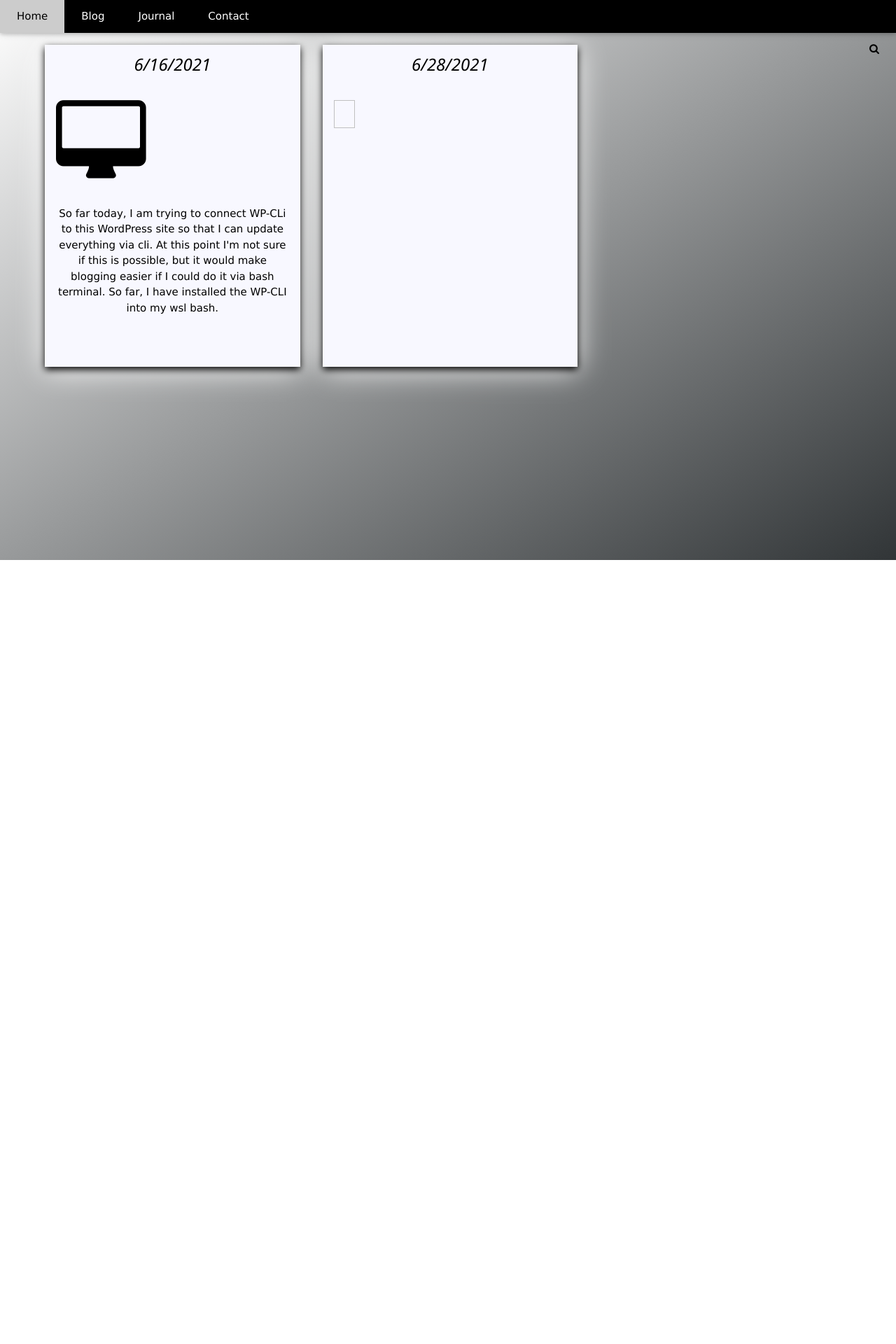
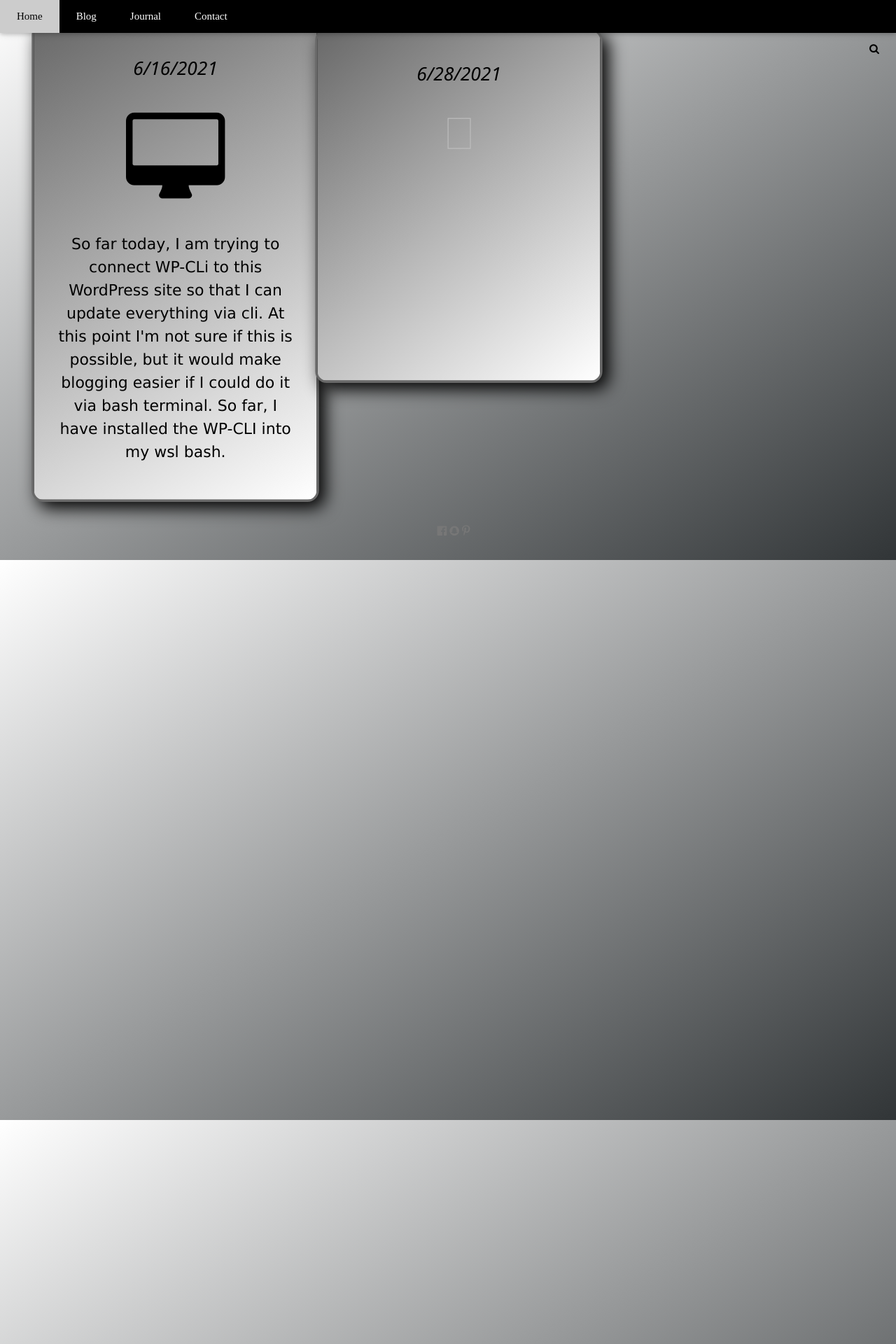
Before and after one commit to s501094/s501094.github.io, a PHP site: page /Blog/Posts/index.html in a window 1280 px wide. Shown: the top 1920 px of the page at 70% size. Before the commit the page ends 800 px from the top, so only its background shows below. Run offline with PHP 8.4, Linux system fonts and the light colour scheme.

Commit message:
editing blog post

```diff
--- a/Blog/Posts/index.html
+++ b/Blog/Posts/index.html
@@ -1,5 +1,8 @@
 <!DOCTYPE html>
-<html xmlns:og="http://opengraphprotocol.org/schema/" xmlns:fb="http://www.facebook.com/2008/fbml" class="yui3-js-enabled js-focus-visible js flexbox canvas canvastext webgl no-touch hashchange history draganddrop rgba hsla multiplebgs backgroundsize borderimage borderradius boxshadow textshadow opacity cssanimations csscolumns cssgradients no-cssreflections csstransforms no-csstransforms3d csstransitions video audio svg inlinesvg svgclippaths wf-proximanova-n4-active wf-ratio-n4-active wf-brandongrotesque-n5-active wf-proximanova-n3-active wf-proximanova-n6-active wf-proximanova-n7-active wf-proximanova-i3-active wf-proximanova-i4-active wf-proximanova-i7-active wf-brandongrotesque-n7-active wf-brandongrotesque-i7-active wf-ratio-n7-active wf-brandongrotesque-i5-active wf-ratio-i7-active wf-ratio-i4-active wf-active vh" data-js-focus-visible="" style="" id="yui_3_17_2_1_1624736851374_301" lang="en-US"><div id="yui3-css-stamp" style="position: absolute !important; visibility: hidden !important"></div>
+<html xmlns:og="http://opengraphprotocol.org/schema/" xmlns:fb="http://www.facebook.com/2008/fbml" class="yui3-js-enabled js-focus-visible js flexbox canvas canvastext webgl no-touch hashchange history draganddrop rgba hsla multiplebgs backgroundsize borderimage borderradius boxshadow textshadow opacity cssanimations csscolumns cssgradients no-cssreflections csstransforms no-csstransforms3d csstransitions video audio svg inlinesvg svgclippaths wf-proximanova-n4-active wf-ratio-n4-active wf-brandongrotesque-n5-active wf-proximanova-n3-active wf-proximanova-n6-active wf-proximanova-n7-active wf-proximanova-i3-active wf-proximanova-i4-active wf-proximanova-i7-active wf-brandongrotesque-n7-active wf-brandongrotesque-i7-active wf-ratio-n7-active wf-brandongrotesque-i5-active wf-ratio-i7-active wf-ratio-i4-active wf-active vh"
+    data-js-focus-visible="" id="yui_3_17_2_1_1624736851374_301" lang="en-US">
+<div id="yui3-css-stamp" style="position: absolute !important; visibility: hidden !important"></div>
+
 <head>
     <title>Tyler Ellis blog/Journal</title>
     <meta charset="UTF-8">
@@ -10,6 +13,7 @@
     <link rel="stylesheet" href="https://fonts.googleapis.com/css?family=Lato">
     <link rel="stylesheet" href="https://cdnjs.cloudflare.com/ajax/libs/font-awesome/4.7.0/css/font-awesome.min.css">
 </head>
+
 <body class="hide-author">
     <!--Nav Bar at the top-->
     <div class="w3-top">
@@ -37,8 +41,8 @@
                 <div class="w3-card-4 w3-container w3-margin-left" style="min-height:460px">
                     <i><h3 align="center">6/16/2021</h3><br></i>
                     <i class="fa fa-desktop w3-margin-bottom w3-text-theme" style="font-size:120px"></i>
-                    <p align='center'>So far today, I am trying to connect WP-CLi to this WordPress site so that I can update everything via cli. At this point I'm not sure if this is possible, but it would make blogging easier if I could do it via bash terminal. So far, I have
-                installed the WP-CLI into my wsl bash.</p>
+                    <p align='center'>So far today, I am trying to connect WP-CLi to this WordPress site so that I can update everything via cli. At this point I'm not sure if this is possible, but it would make blogging easier if I could do it via bash terminal. So far,
+                        I have installed the WP-CLI into my wsl bash.</p>
                 </div>
             </div>
 
@@ -46,9 +50,8 @@
             <div class="w3-third">
                 <div class="w3-card-4 w3-container w3-margin-left" style="min-height:460px">
                     <i><h3 align="center">6/28/2021</h3><br></i>
-                    <img href="../images/blogo.png" width="30px" height="40px"></i>
+                    <img href="../images/blogo.png" width="30px" height="40px">
                     <p align='center'></p>
-                </div>
                 </div>
             </div>
         </div>
@@ -105,9 +108,7 @@
                 </div>
             </footer>
         </div>
-
 </body>
-
 <script>
     // Used to toggle the menu on small screens when clicking on the menu button
     function myFunction() {
@@ -126,4 +127,5 @@
         }
     }
 </script>
+
 </html>
--- a/css/style.css
+++ b/css/style.css
@@ -1,28 +1,41 @@
-body {
+.hide-author {
+    background: linear-gradient(to left top, #313537, white) fixed;
+    background-repeat: no-repeat;
+    background-size: cover;
+    display: flex;
     font-family: "ratio";
-    display: flex;
-    background-repeat: no-repeat;
-    background: linear-gradient(to left top, #313537, white) fixed;
-    background-size: cover;
     justify-content: center;
 }
 
 div.w3-card-4 {
-    background: ghostwhite;
-    box-shadow: 0px 4px 10px black, 0px 4px 40px white;
-}
-
-div.w3-card-4 {
-    background: ghostwhite;
-    box-shadow: 0px 4px 10px black, 0px 4px 40px white;
+    -moz-border-radius: 15px;
+    border-radius: 15px;
+    -webkit-box-shadow: 8px 8px 22px #000000;
+    -moz-box-shadow: 8px 8px 22px #000000;
+    box-shadow: 8px 8px 22px #000000;
+    transform: scale(1.1);
+    -ms-transform: scale(1.1);
+    -webkit-transform: scale(1.1);
+    -moz-transform: scale(1.1);
+    -o-transform: scale(1.1);
+    background-image: -moz-linear-gradient(-45deg, #696969, #FFFFFF);
+    background-image: -webkit-gradient(linear, left top, right bottom, color-stop(0.00, #696969), color-stop(1.0, #FFFFFF));
+    border: 3px solid #696969;
+    background-color: #000000;
+    padding: 27px;
+    font-family: Verdana, Geneva, sans-serif;
+    font-size: 15pt;
+    color: #000000;
+    text-align: center;
+    outline: 0 solid #000000;
 }
 
 footer {
     background: transparent;
-    color:#777;
+    color: #777;
+}
 
-}
-.social-links{
+.social-links {
     text-align: center;
     font-size: medium;
     line-height: 0;
@@ -39,7 +52,6 @@ w3-image {
 }
 
 .social-footer {
-    padding: 1rem;
     background: #8a8a8a;
     display: -webkit-flex;
     display: -ms-flexbox;
@@ -47,6 +59,7 @@ w3-image {
     -webkit-align-items: center;
     -ms-flex-align: center;
     align-items: center;
+    padding: 1rem;
     -webkit-justify-content: space-between;
     -ms-flex-pack: justify;
     justify-content: space-between;
@@ -57,8 +70,8 @@ w3-image {
 }
 
 .social-footer .social-footer-icons .fa {
+    color: #fefefe;
     font-size: 1.3rem;
-    color: #fefefe;
 }
 
 .social-footer .social-footer-icons .fa:hover {
```
Lines whose indentation alone changed are shown as unchanged.
